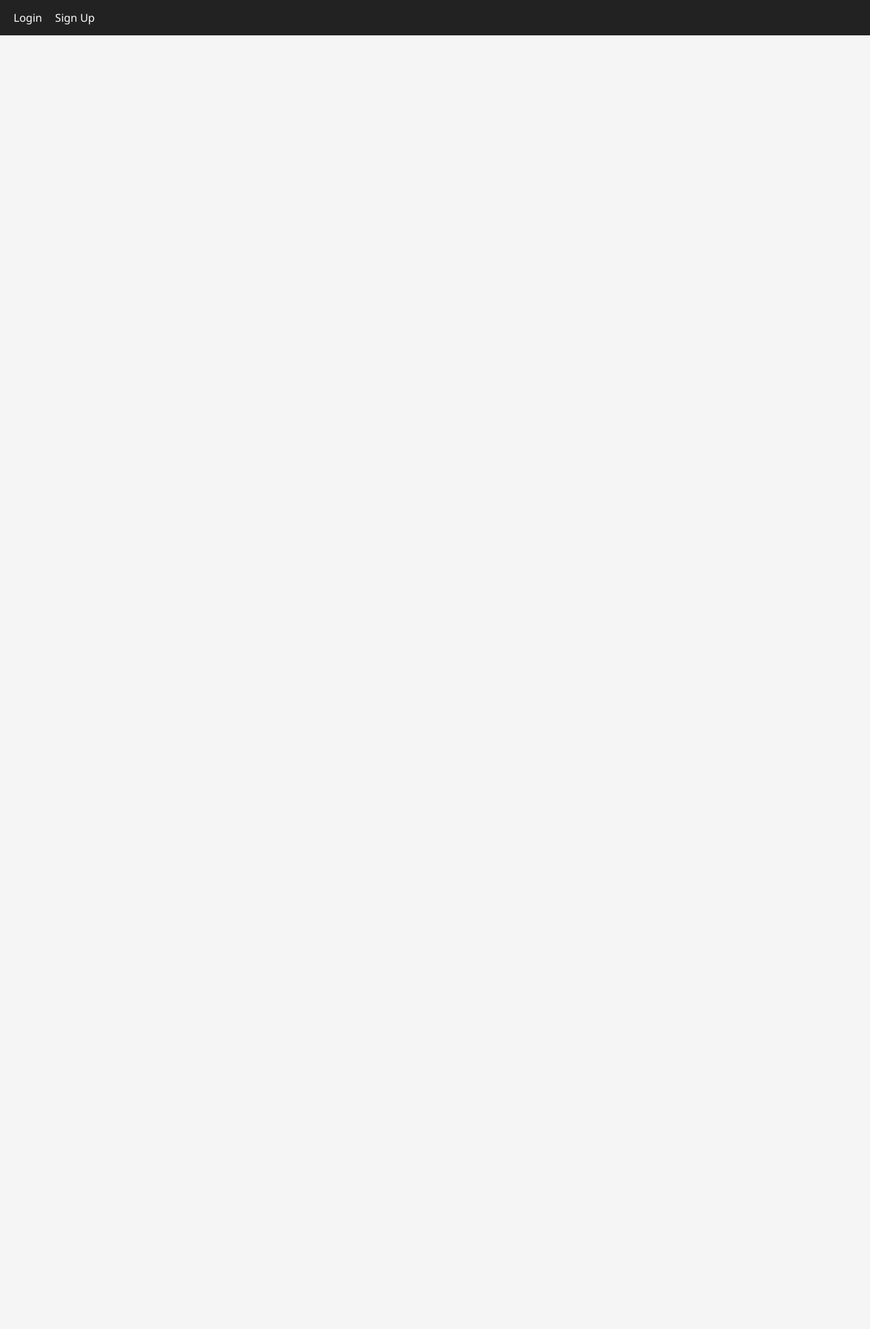
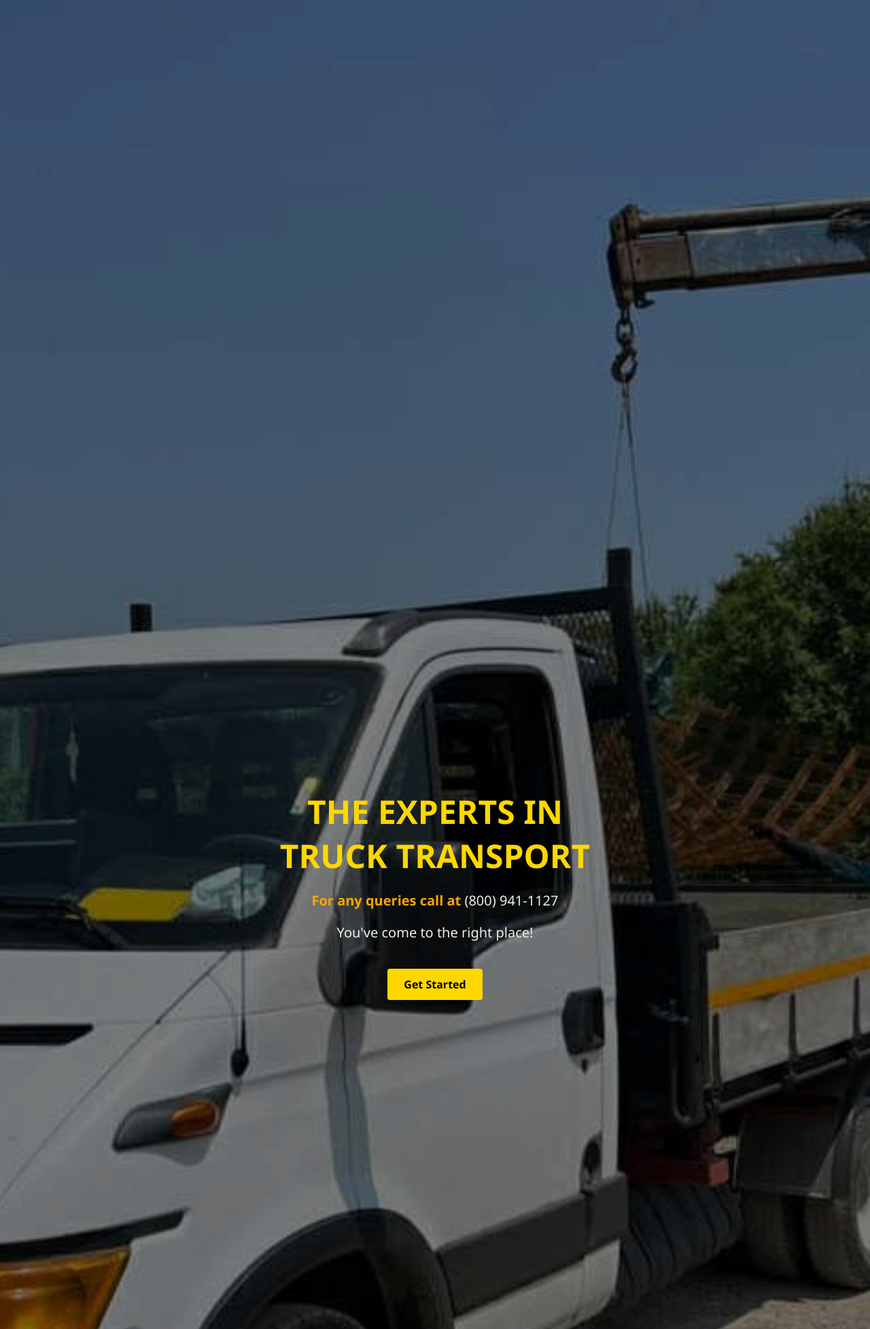
Before and after one commit to angelkejov/TransportLTD, a Spring Boot app: page / in a window 1280 px wide. Shown: the top 1955 px of the page at 68% size. Run offline with Spring Boot 4, Linux system fonts and the light colour scheme; some of the project's set-up classes (security, data sources, template engines, error pages and the like) are left out, and stand-ins take their place.

Commit message:
Added photos and more cool looking pages

```diff
--- a/src/main/java/com/example/transportGrup/config/SecurityConfiguration.java
+++ b/src/main/java/com/example/transportGrup/config/SecurityConfiguration.java
@@ -46,7 +46,7 @@ public class SecurityConfiguration {
                 .csrf(csrf -> csrf.disable())
                 .authorizeHttpRequests(auth -> auth
                         .requestMatchers("/", "/login", "/login-form", "/signup", "/signup-form", "/css/**", "/forgot-password", "/reset-password", "/verify",
-                                "/edit-username", "/edit-email").permitAll()
+                                "/edit-username", "/edit-email", "/images/**").permitAll()
                         .anyRequest().authenticated()
                 )
                 .formLogin(form -> form
--- a/src/main/java/com/example/transportGrup/controller/HomeController.java
+++ b/src/main/java/com/example/transportGrup/controller/HomeController.java
@@ -4,6 +4,7 @@ import com.example.transportGrup.entity.User;
 import com.example.transportGrup.repository.UserRepository;
 import jakarta.servlet.http.HttpSession;
 import org.springframework.beans.factory.annotation.Autowired;
+import org.springframework.security.core.Authentication;
 import org.springframework.stereotype.Controller;
 import org.springframework.ui.Model;
 import org.springframework.web.bind.annotation.GetMapping;
@@ -22,7 +23,7 @@ public class HomeController {
     public String showHome(Principal principal, Model model) {
         if (principal == null) {
             model.addAttribute("loggedIn", false);
-            return "index";
+            return "test1";
         }
 
         String username = principal.getName(); // This returns the username used at login
--- a/src/main/resources/templates/index.html
+++ b/src/main/resources/templates/index.html
@@ -7,21 +7,21 @@
 
     <style>
         body {
-            font-family: 'Segoe UI', Tahoma, Geneva, Verdana, sans-serif;
-            margin: 0;
-            padding: 0;
-            background-color: #f5f5f5;
-            color: #333;
+            display: flex;
+            flex-direction: column;
+            align-items: center;
         }
 
         nav {
+            width: 100%;
             background: #222;
             color: white;
             padding: 15px 20px;
             display: flex;
             justify-content: space-between;
             align-items: center;
-            position: relative;
+            box-sizing: border-box;
+            text-align: center;
         }
 
         nav a {
@@ -101,11 +153,6 @@
             <a href="/orders/new">Order</a>
             <a href="/orders/my">My Orders</a>
         </div>
-
-        <div th:if="${loggedIn} == false">
-            <a href="/login">Login</a>
-            <a href="/signup">Sign Up</a>
-        </div>
     </div>
 
     <div th:if="${loggedIn}">
@@ -115,8 +162,15 @@
     </div>
 </nav>
 
-<div class="container" th:if="${loggedIn}">
-    <h1>Welcome, <span th:text="${username}">User</span>!</h1>
+<div class="hero-section" th:if="${loggedIn} == false">
+    <h1>Welcome to TransportGrup</h1>
+    <p>We provide reliable and efficient transportation solutions tailored to your needs.</p>
+    <p>Whether it's logistics, fleet services, or express delivery — we've got you covered.</p>
+    <a href="/signup">
+        <button>Get Started</button>
+    </a>
 </div>
+
+
 </body>
 </html>
--- /dev/null
+++ b/src/main/resources/templates/test1.html
@@ -0,0 +1,271 @@
+<!DOCTYPE html>
+<html xmlns:th="http://www.thymeleaf.org">
+<head>
+    <meta charset="UTF-8">
+    <title>TransportGrup</title>
+    <style>
+        html, body {
+            margin: 0;
+            padding: 0;
+            font-family: 'Segoe UI', Tahoma, sans-serif;
+            height: 100%;
+            overflow-x: hidden; /* Removes scroll */
+            background-color: grey;
+        }
+
+        .hero {
+            background: url('/images/Photo5.jpg') no-repeat center center;
+            background-size: cover;
+            height: 100vh;
+            color: white;
+            display: flex;
+            align-items: center;
+            justify-content: center;
+            text-align: center;
+            position: relative;
+        }
+
+        .hero::before {
+            content: "";
+            position: absolute;
+            top: 0; left: 0;
+            width: 100%; height: 100%;
+            background: rgba(0, 0, 0, 0.5); /* dark overlay */
+            z-index: 0;
+        }
+
+        .hero-content {
+            position: relative;
+            z-index: 1;
+            max-width: 600px;
+            padding: 0 20px;
+        }
+
+        .hero h1 {
+            font-size: 48px;
+            margin-bottom: 20px;
+            color: #FFD700; /* Yellow */
+            text-transform: uppercase;
+        }
+
+        .hero p {
+            font-size: 20px;
+            margin-bottom: 10px;
+            color: #eee;
+        }
+
+        .highlight {
+            color: #FFA500; /* orange */
+            font-weight: bold;
+        }
+
+        .cta {
+            margin-top: 30px;
+            display: inline-block;
+            background-color: #FFD700;
+            color: black;
+            padding: 12px 24px;
+            font-weight: bold;
+            text-decoration: none;
+            border-radius: 4px;
+        }
+
+        .split-section {
+            width: 100%;
+        }
+
+        .split {
+            display: flex;
+            align-items: center;
+            justify-content: center;
+            padding: 60px 20px;
+            gap: 40px;
+            max-width: 1200px;
+            margin: 0 auto;
+            flex-wrap: wrap;
+        }
+
+        .split img {
+            width: 45%;
+            max-width: 500px;
+            border-radius: 10px;
+            box-shadow: 0 6px 18px rgba(0, 0, 0, 0.1);
+        }
+
+        .split-text {
+            flex: 1;
+            min-width: 280px;
+        }
+
+        .split-text h2 {
+            font-size: 28px;
+            margin-bottom: 10px;
+            color: #FFA500;
+        }
+
+        .split-text p {
+            font-size: 17px;
+            line-height: 1.6;
+            color: black;
+        }
+
+        .split-right {
+            flex-direction: row-reverse;
+        }
+
+        .split-wrapper {
+            background-color: #f4f4f4;
+            padding: 60px 0;
+        }
+
+
+        .site-footer {
+            background-color: #555;
+            color: #f1f1f1;
+            padding: 60px 20px 30px;
+            opacity: 0;
+            transform: translateY(50px);
+            transition: all 0.8s ease-in-out;
+        }
+
+        .site-footer.show {
+            opacity: 1;
+            transform: translateY(0);
+        }
+
+        .footer-container {
+            display: flex;
+            flex-wrap: wrap;
+            justify-content: space-around;
+            max-width: 1200px;
+            margin: 0 auto;
+            gap: 40px;
+        }
+
+        .footer-section {
+            flex: 1;
+            min-width: 220px;
+        }
+
+        .footer-section h3,
+        .footer-section h4 {
+            font-size: 18px;
+            margin-bottom: 15px;
+            font-weight: bold;
+        }
+
+        .footer-section ul {
+            list-style: none;
+            padding: 0;
+            margin: 0;
+        }
+
+        .footer-section li {
+            margin-bottom: 10px;
+        }
+
+        .footer-section a {
+            color: #f1f1f1;
+            text-decoration: none;
+        }
+
+        .footer-section a:hover {
+            text-decoration: underline;
+        }
+
+        .footer-bottom {
+            text-align: center;
+            margin-top: 40px;
+            font-size: 14px;
+            color: #ccc;
+        }
+
+    </style>
+</head>
+<body>
+
+<div class="hero">
+    <div class="hero-content">
+        <h1>THE EXPERTS IN<br>TRUCK TRANSPORT</h1>
+        <p><span class="highlight">For any queries call at</span> (800) 941-1127</p>
+        <p>You've come to the right place!</p>
+        <a href="/signup" class="cta">Get Started</a>
+    </div>
+</div>
+
+<div class="split-section">
+
+    <div class="split-wrapper">
+        <div class="split split-left">
+            <img src="/images/Photo3.jpg" alt="Truck photo left">
+            <div class="split-text">
+                <h2>Reliable Nationwide Transport</h2>
+                <p>We provide fast, secure delivery services across the country with our modern fleet and trained drivers. Our mission is to make sure your cargo gets where it needs to go — on time, every time.</p>
+            </div>
+        </div>
+        <div class="split split-right">
+            <img src="/images/Photo6.jpg" alt="Truck photo right">
+            <div class="split-text">
+                <h2>Custom Logistics Solutions</h2>
+                <p>Whether you need single deliveries, regular shipments, or full logistics management — we customize solutions to fit your business goals and timeline.</p>
+            </div>
+        </div>
+    </div>
+</div>
+
+
+<footer class="site-footer" id="footer">
+    <div class="footer-container">
+        <div class="footer-section">
+            <h3><img src="/images/Logo.png" alt="Logo" style="height: 100px; vertical-align: middle;"> TRANSPORTGRUP</h3>
+            <p>
+                TransportGrup provides reliable dump truck transportation services for a variety of construction and commercial needs.
+                We specialize in hauling bulk materials such as gravel, sand, soil, and debris — safely and efficiently across the region.
+                With a focus on professionalism and precision, we deliver dependable logistics for every project.
+            </p>
+        </div>
+        <div class="footer-section">
+            <h4>Menu</h4>
+            <ul>
+                <li><a href="#">About Us</a></li>
+                <li><a href="#">Services</a></li>
+                <li><a href="#">Locations</a></li>
+            </ul>
+        </div>
+        <div class="footer-section">
+            <h4>Services</h4>
+            <ul>
+                <li>Heavy Duty Transport</li>
+                <li>Medium Duty Transport</li>
+                <li>Light Duty Transport</li>
+            </ul>
+        </div>
+        <div class="footer-section">
+            <h4>Contact Us</h4>
+<!--            <p>📍 2765 W. Cypress Creek Rd<br>Fort Lauderdale, FL 33309</p>-->
+            <p>📞 0888808051 and 0878509163</p>
+            <p>✉️ transport.group25@abv.bg</p>
+        </div>
+    </div>
+    <div class="footer-bottom">
+        © 2025 TransportGrup – All Rights Reserved
+    </div>
+
+    <script>
+        const footer = document.getElementById('footer');
+        const observer = new IntersectionObserver(
+            ([entry]) => {
+                if (entry.isIntersecting) {
+                    footer.classList.add('show');
+                }
+            },
+            {
+                threshold: 0.3
+            }
+        );
+        observer.observe(footer);
+    </script>
+</footer>
+
+</body>
+</html>
```
Also changed, not shown: other parts of src/main/resources/templates/index.html (+52 -0 lines), src/main/resources/static/images/Logo.png (added), src/main/resources/static/images/Photo3.jpg (added), src/main/resources/static/images/Photo5.jpg (added), src/main/resources/static/images/Photo6.jpg (added).
